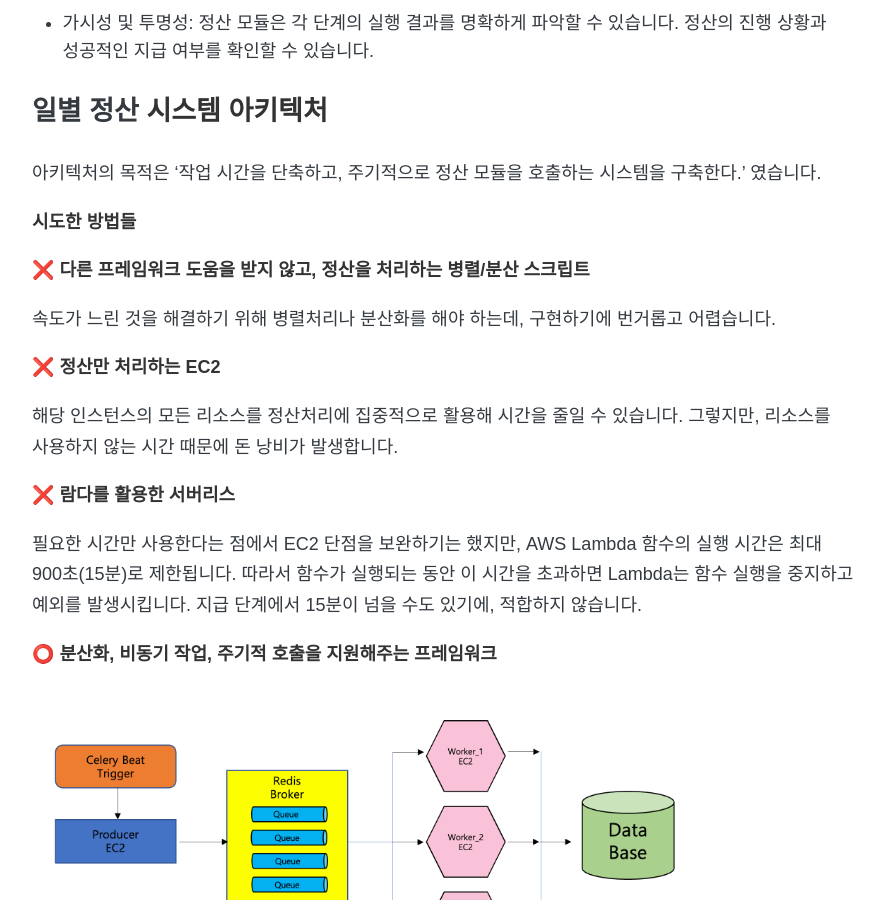
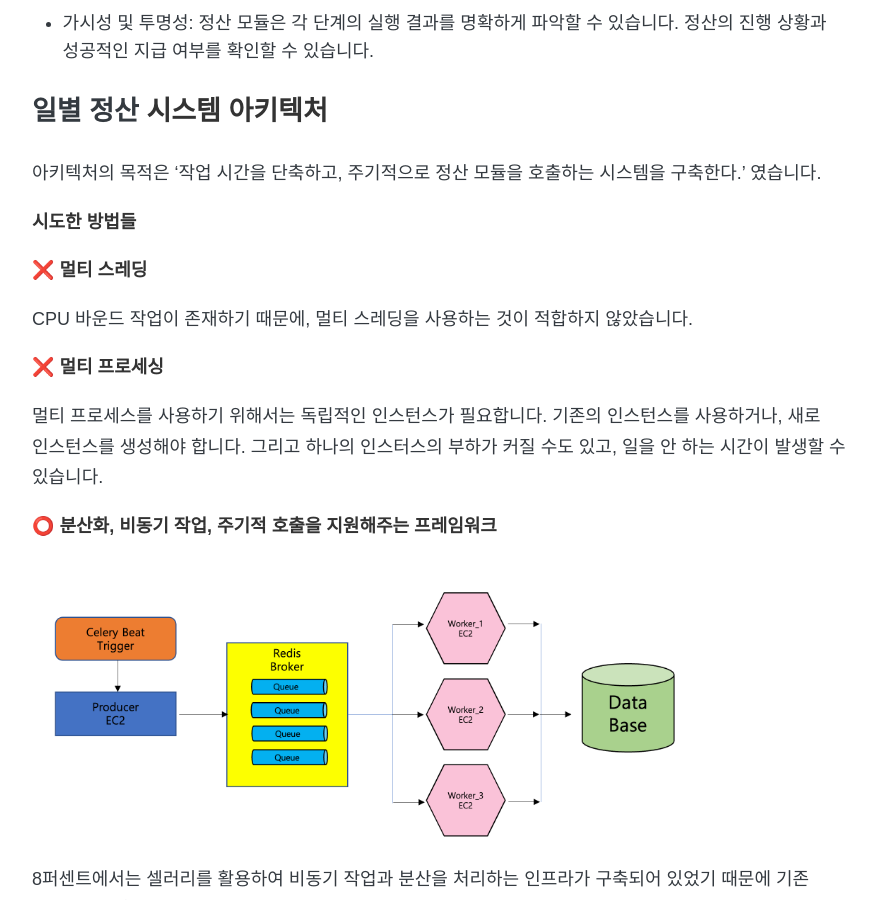
Before and after one commit to 8percent/8percent.github.io, a Jekyll site: the page built from _posts/2023-07-18-우당탕탕 정산 자동화 개발.md, in a window 1280 px wide and 900 px high, scrolled down 3147 px. Shown: the whole window, without its empty margins (194-1077 px from the left). Built offline with Jekyll 4.4.1, drawn with Linux system fonts in a browser that asks for light colours; some web fonts are replaced.

Commit message:
Update 2023-07-18-우당탕탕 정산 자동화 개발.md

```diff
--- a/_posts/2023-07-18-우당탕탕 정산 자동화 개발.md
+++ b/_posts/2023-07-18-우당탕탕 정산 자동화 개발.md
@@ -90,17 +90,14 @@ description: 정산 자동화 개발
 
 **시도한 방법들**
 
-❌ **다른 프레임워크 도움을 받지 않고, 정산을 처리하는 병렬/분산 스크립트**
+❌ **멀티 스레딩**
 
-속도가 느린 것을 해결하기 위해 병렬처리나 분산화를 해야 하는데, 구현하기에 번거롭고 어렵습니다.
+CPU 바운드 작업이 존재하기 때문에, 멀티 스레딩을 사용하는 것이 적합하지 않았습니다.
 
-❌ **정산만 처리하는 EC2**
+❌ **멀티 프로세싱**
 
-해당 인스턴스의 모든 리소스를 정산처리에 집중적으로 활용해 시간을 줄일 수 있습니다. 그렇지만, 리소스를 사용하지 않는 시간 때문에 돈 낭비가 발생합니다.
+멀티 프로세스를 사용하기 위해서는 독립적인 인스턴스가 필요합니다. 기존의 인스턴스를 사용하거나, 새로 인스턴스를 생성해야 합니다. 그리고 하나의 인스터스의 부하가 커질 수도 있고, 일을 안 하는 시간이 발생할 수 있습니다.
 
-❌ **람다를 활용한 서버리스**
-
-필요한 시간만 사용한다는 점에서 EC2 단점을 보완하기는 했지만, AWS Lambda 함수의 실행 시간은 최대 900초(15분)로 제한됩니다. 따라서 함수가 실행되는 동안 이 시간을 초과하면 Lambda는 함수 실행을 중지하고 예외를 발생시킵니다. 지급 단계에서 15분이 넘을 수도 있기에, 적합하지 않습니다.
 
 ⭕️ **분산화, 비동기 작업, 주기적 호출을 지원해주는 프레임워크**
 
```
